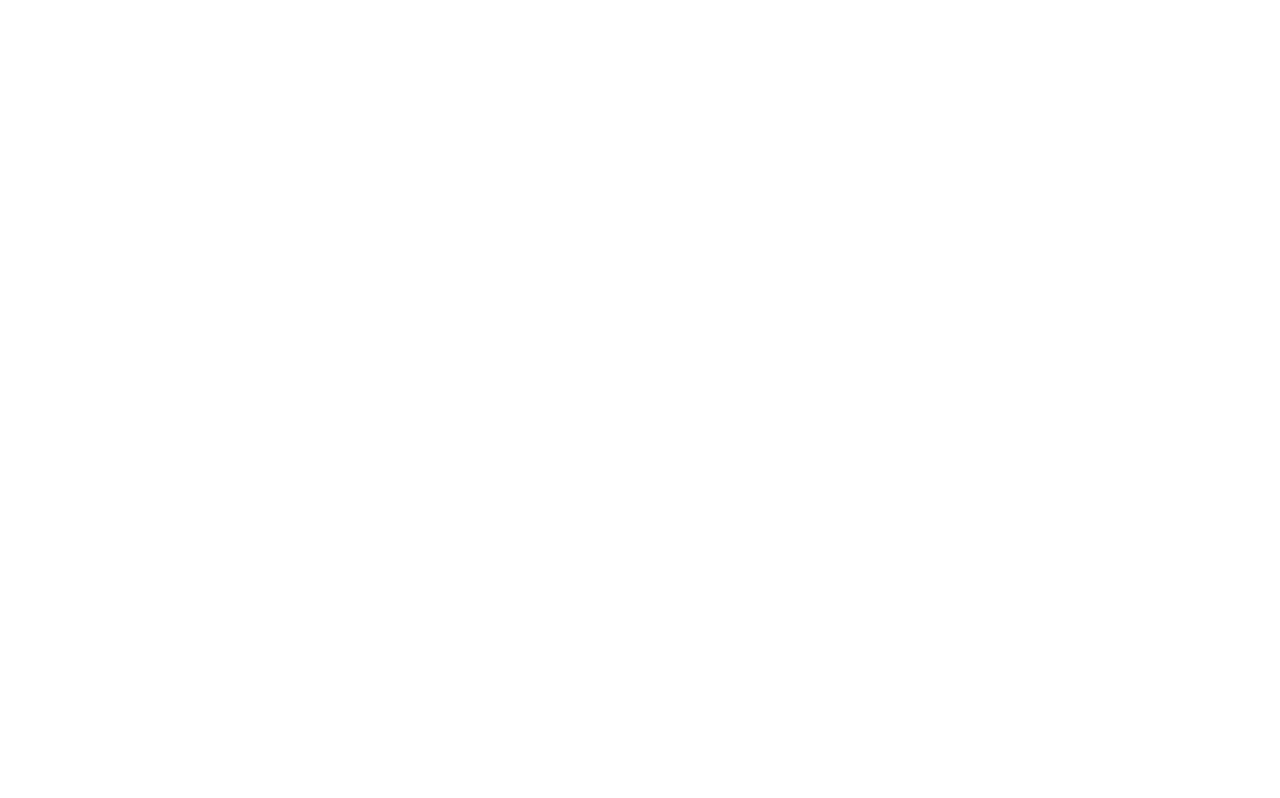
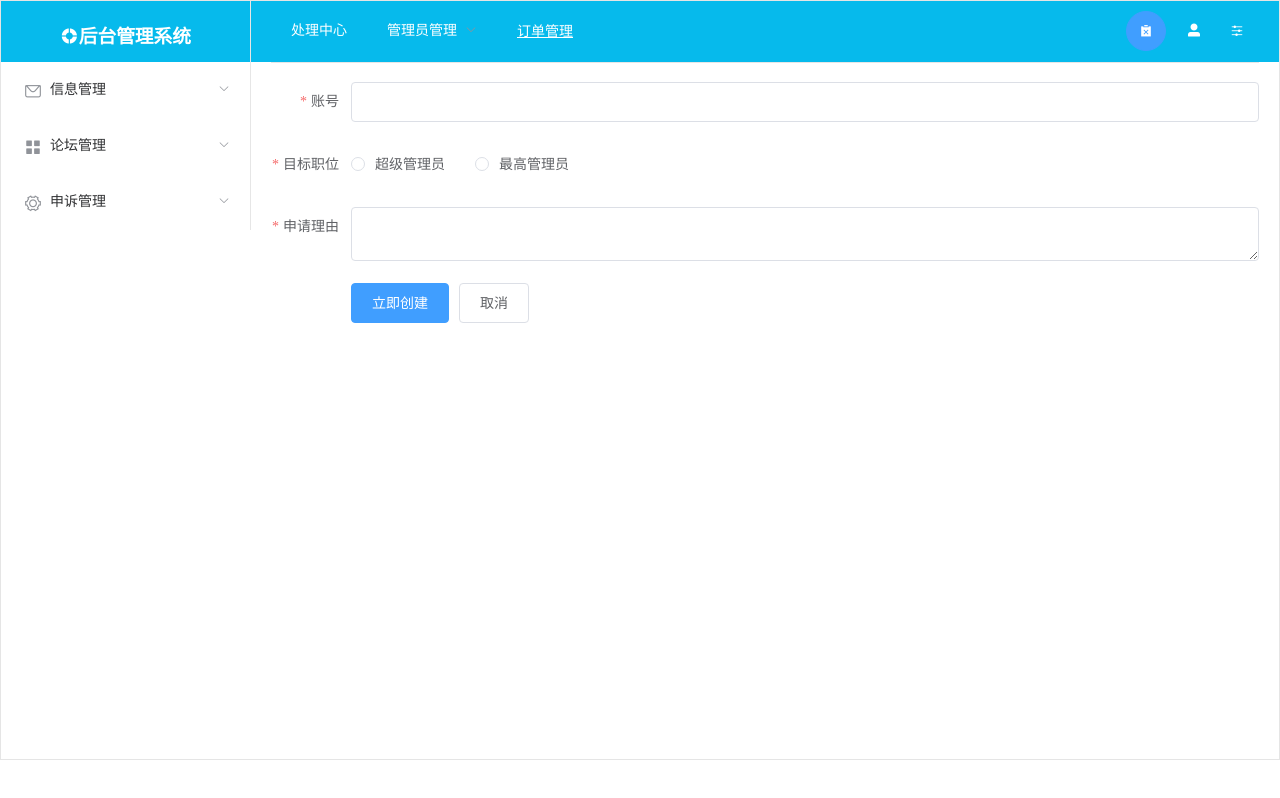
Before and after one commit to misaki10032/cems-font, a Vue app: page /#/adminlevelUp in a window 1280 px wide. Built offline with nearby package versions, Linux system fonts and the light colour scheme; sample sign-in values are in the browser's storage.

Commit message:
2021-6-23 [cxy] 20:09 [管理员升级]

```diff
--- a/src/router/index.js
+++ b/src/router/index.js
@@ -11,7 +11,8 @@
 import entTypeEchart from "../views/InfoManagement/Echart/entTypeEchart.vue"
 import entListEchart from "../views/InfoManagement/Echart/entListEchart.vue"
 import adminappeal from "@/views/admin/appeal/adminappeal";
-import  byEentyToenTlist from "../views/InfoManagement/byEentyToenTlist.vue"
+import byEentyToenTlist from "../views/InfoManagement/byEentyToenTlist.vue"
+import adminlevelUp from "../views/admin/level/adminlevelUp.vue"
 
 // import App from "../App.vue";
 
@@ -64,6 +65,10 @@
                 path: '/adminappeal',
                 name: 'adminappeal',
                 component: adminappeal
+            }, {
+                path: '/adminlevelUp',
+                name: 'adminlevelUp',
+                component: adminlevelUp
             }
         ]
     }, {
--- a/src/views/admin/level/adminlevelUp.vue
+++ b/src/views/admin/level/adminlevelUp.vue
@@ -1,15 +1,100 @@
 <template>
-<div>
-
-</div>
+  <div>
+    <el-form ref="ruleForm" :model="ruleForm" :rules="rules" class="demo-ruleForm" label-width="80px">
+      <el-form-item label="账号" prop="adminNum">
+        <el-input v-model="ruleForm.adminNum"></el-input>
+      </el-form-item>
+      <el-form-item label="目标职位" prop="target">
+        <el-radio-group v-model="ruleForm.target">
+          <el-radio label="超级管理员" value="super"></el-radio>
+          <el-radio label="最高管理员" value="root"></el-radio>
+        </el-radio-group>
+      </el-form-item>
+      <el-form-item label="申请理由" prop="desc">
+        <el-input v-model="ruleForm.desc" type="textarea"></el-input>
+      </el-form-item>
+      <el-form-item>
+        <el-button type="primary" @click="submitForm('ruleForm')">立即创建</el-button>
+        <el-button @click="resetForm('ruleForm')">取消</el-button>
+      </el-form-item>
+    </el-form>
+  </div>
 </template>
 
 <script>
 export default {
-  name: "addType"
+  data() {
+    return {
+      ruleForm: {
+        adminNum: '',
+        target: '',
+        adminNow: sessionStorage.getItem("level"),
+        desc: '',
+        id: sessionStorage.getItem("id")
+      },
+      rules: {
+        adminNum: [
+          {required: true, message: '请输入账号!', trigger: 'blur'},
+          {min: 3, max: 15, message: '账号格式异常!', trigger: 'blur'}
+        ],
+        target: [
+          {required: true, message: '请选择目标职位!', trigger: 'change'}
+        ],
+        desc: [
+          {required: true, message: '请填写理由!', trigger: 'blur'}
+        ]
+      }
+    }
+  },
+  mounted() {
+    this.ruleForm.adminNow = sessionStorage.getItem("level");
+    this.ruleForm.id = sessionStorage.getItem("id");
+  },
+  methods: {
+    submitForm(formName) {
+      var that = this;
+      this.$refs[formName].validate((valid) => {
+        if (valid) {
+          if (this.ruleForm.adminNum != sessionStorage.getItem("num")) {
+            this.$message({
+              message: '只能申请本人的账号!',
+              type: 'error'
+            });
+            return false;
+          }
+          if (that.ruleForm.target == '最高管理员') {
+            this.ruleForm.target = 'root';
+          } else {
+            this.ruleForm.target = 'super';
+          }
+          if (this.ruleForm.target == this.ruleForm.adminNow) {
+            this.$message({
+              message: '已经是当前职位了哦!',
+              type: 'error'
+            });
+            return false;
+          }
+          that.$axios.post("/addlevelup", that.ruleForm).then(res => {
+            if (res.data == '200') {
+              this.$message({
+                message: '提交成功!id:' + this.ruleForm.id,
+                type: 'success'
+              });
+            } else {
+              this.$message({
+                message: '服务器异常,请稍后重试!',
+                type: 'error'
+              });
+            }
+          });
+        } else {
+          return false;
+        }
+      });
+    },
+    resetForm(formName) {
+      this.$refs[formName].resetFields();
+    }
+  }
 }
 </script>
-
-<style scoped>
-
-</style>
--- a/src/views/login.vue
+++ b/src/views/login.vue
@@ -315,7 +315,11 @@
           });
           var adminName = res.data.adminName;
           var adminToken = res.data.adminToken;
+          var adminLevel = res.data.adminLevel;
+          var adminId = res.data.adminId;
           window.sessionStorage.setItem("num", adminName);
+          window.sessionStorage.setItem("level", adminLevel);
+          window.sessionStorage.setItem("id", adminId);
           window.sessionStorage.setItem("token", adminToken);
           this.$router.push("/main");
         }
--- a/src/views/main.vue
+++ b/src/views/main.vue
@@ -62,7 +62,9 @@
               <i class="el-icon-s-operation" style="margin-right: 15px;color: white;"></i>
               <el-dropdown-menu slot="dropdown">
                 <el-dropdown-item>个人空间</el-dropdown-item>
-                <el-dropdown-item>升级申请</el-dropdown-item>
+                <router-link style="text-decoration:none" to="/adminlevelUp">
+                  <el-dropdown-item>升级申请</el-dropdown-item>
+                </router-link>
                 <el-dropdown-item>修改密码</el-dropdown-item>
               </el-dropdown-menu>
             </el-dropdown>
```
